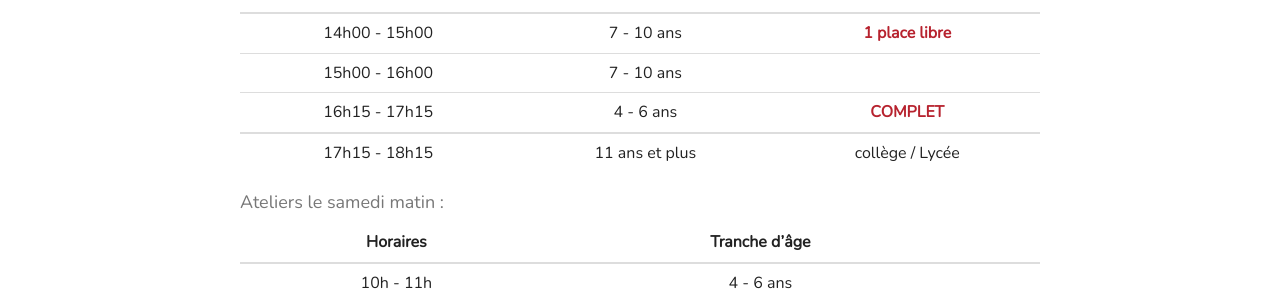
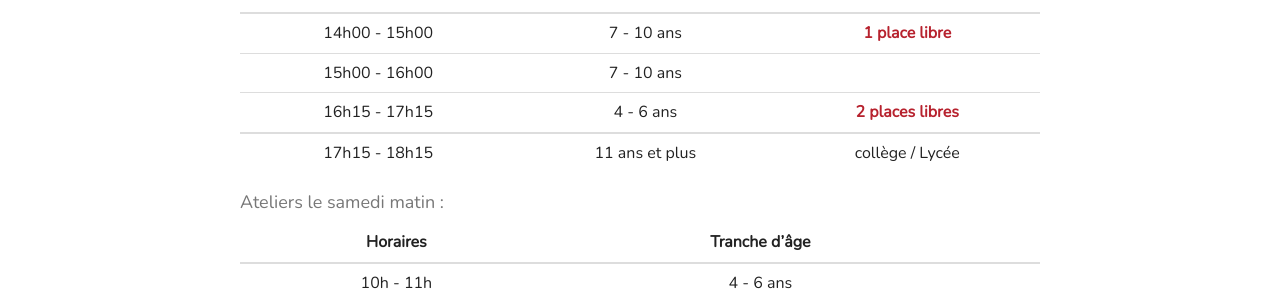
Before and after one commit to mlangues64/mlangues64.github.io, a Jekyll site: the page built from _posts/2019-08-26-inscription2019-2020.markdown, in a window 1280 px wide and 900 px high, scrolled down 1188 px. Shown: the part 159-453 px from the top of the window. Built offline with Jekyll 4.4.1, drawn with Linux system fonts in a browser that asks for light colours; nearby versions of some CDN libraries.

Commit message:
effectifs

```diff
--- a/_posts/2019-08-26-inscription2019-2020.markdown
+++ b/_posts/2019-08-26-inscription2019-2020.markdown
@@ -72,7 +72,7 @@ début de demi-journée, 9h30 le matin ou 14h l'après midi.
 |:--------:|:-------------:|:----:|
 | 14h00 - 15h00 | 7 - 10 ans | <span style="color: #B7222E; font-weight:bold;">1 place libre</span> |
 | 15h00 - 16h00 | 7 - 10 ans |   |
-| 16h15 - 17h15 | 4 - 6 ans | <span style="color: #B7222E; font-weight:bold;">COMPLET</span> |
+| 16h15 - 17h15 | 4 - 6 ans | <span style="color: #B7222E; font-weight:bold;">2 places libres</span> |
 |:--------:|:-------------:|:----:|
 | 17h15 - 18h15 | 11 ans et plus | collège / Lycée |
 {: .table }
```
